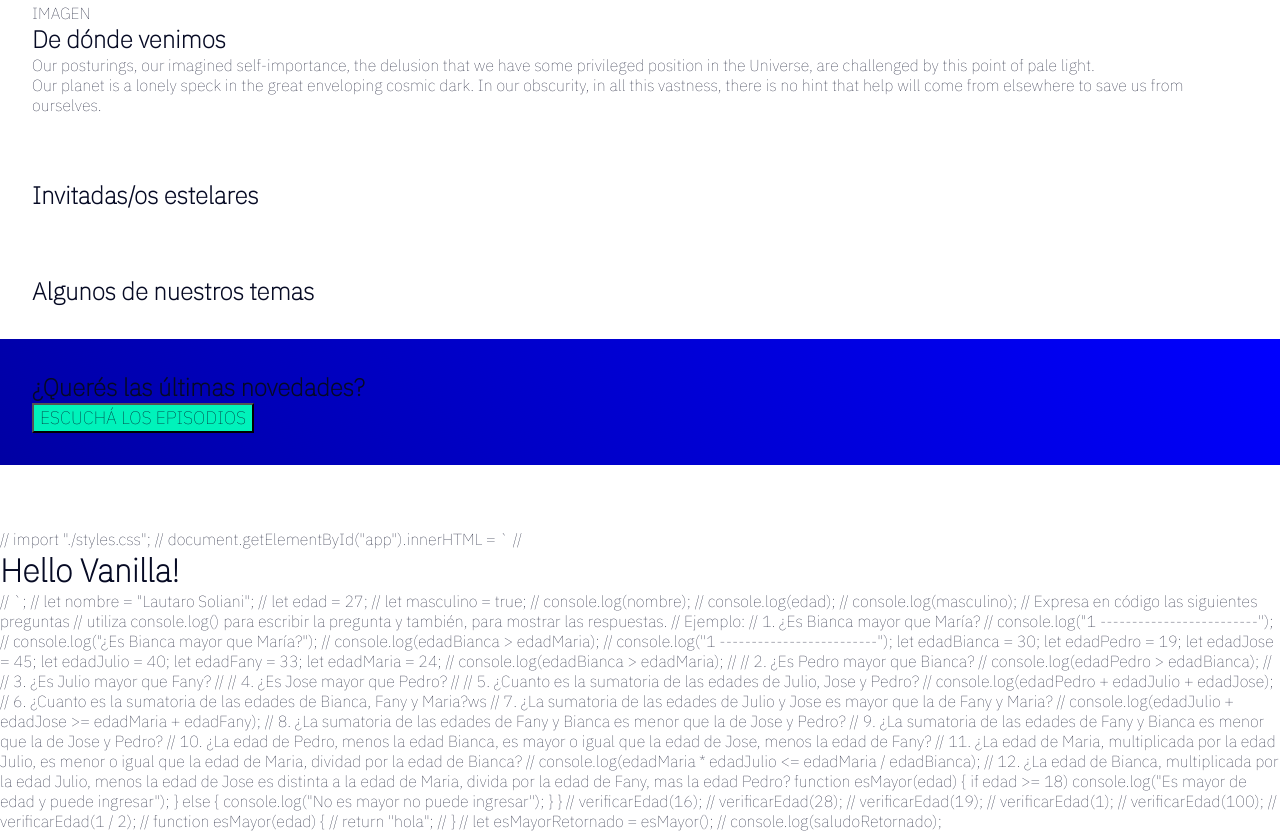
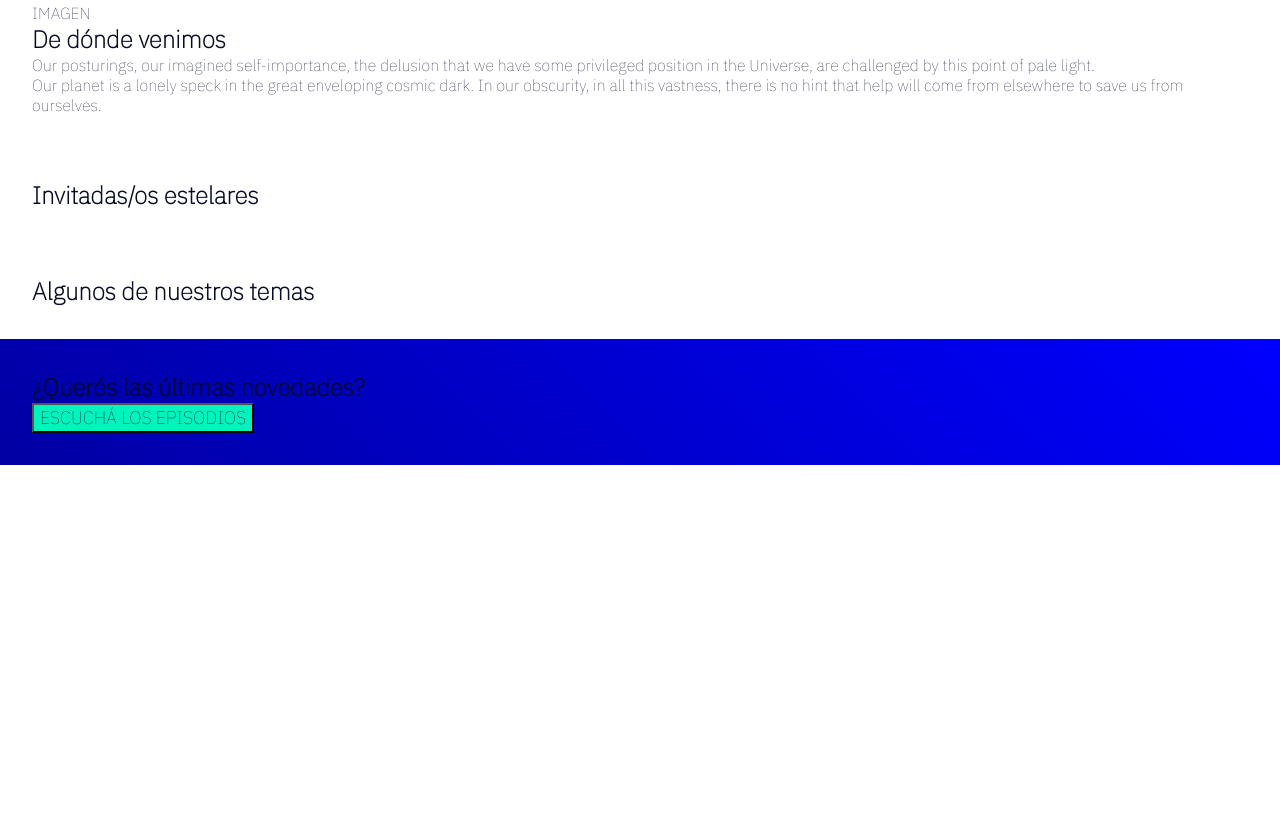
Before and after one commit to lautarosoliani/Repo, a plain HTML site: page TP1 Acamica/TP1 ACAMICA/html/index.html in a window 1280 px wide. Shown: the part 411-1242 px from the top of the page. After the commit the page ends 940 px from the top, so only its background shows below. Drawn offline with Linux system fonts and the light colour scheme.

Commit message:
Changes TP1

```diff
--- a/TP1 Acamica/TP1 ACAMICA/html/index.html
+++ b/TP1 Acamica/TP1 ACAMICA/html/index.html
@@ -114,35 +114,3 @@
     </section>
   </body>
 </html>
-
-// import "./styles.css"; // document.getElementById("app").innerHTML = ` //
-<h1>Hello Vanilla!</h1>
-// `; // let nombre = "Lautaro Soliani"; // let edad = 27; // let masculino =
-true; // console.log(nombre); // console.log(edad); // console.log(masculino);
-// Expresa en código las siguientes preguntas // utiliza console.log() para
-escribir la pregunta y también, para mostrar las respuestas. // Ejemplo: // 1.
-¿Es Bianca mayor que María? // console.log("1 -------------------------"); //
-console.log("¿Es Bianca mayor que María?"); // console.log(edadBianca >
-edadMaria); // console.log("1 -------------------------"); let edadBianca = 30;
-let edadPedro = 19; let edadJose = 45; let edadJulio = 40; let edadFany = 33;
-let edadMaria = 24; // console.log(edadBianca > edadMaria); // // 2. ¿Es Pedro
-mayor que Bianca? // console.log(edadPedro > edadBianca); // // 3. ¿Es Julio
-mayor que Fany? // // 4. ¿Es Jose mayor que Pedro? // // 5. ¿Cuanto es la
-sumatoria de las edades de Julio, Jose y Pedro? // console.log(edadPedro +
-edadJulio + edadJose); // 6. ¿Cuanto es la sumatoria de las edades de Bianca,
-Fany y Maria?ws // 7. ¿La sumatoria de las edades de Julio y Jose es mayor que
-la de Fany y Maria? // console.log(edadJulio + edadJose >= edadMaria +
-edadFany); // 8. ¿La sumatoria de las edades de Fany y Bianca es menor que la de
-Jose y Pedro? // 9. ¿La sumatoria de las edades de Fany y Bianca es menor que la
-de Jose y Pedro? // 10. ¿La edad de Pedro, menos la edad Bianca, es mayor o
-igual que la edad de Jose, menos la edad de Fany? // 11. ¿La edad de Maria,
-multiplicada por la edad Julio, es menor o igual que la edad de Maria, dividad
-por la edad de Bianca? // console.log(edadMaria * edadJulio <= edadMaria /
-edadBianca); // 12. ¿La edad de Bianca, multiplicada por la edad Julio, menos la
-edad de Jose es distinta a la edad de Maria, divida por la edad de Fany, mas la
-edad Pedro? function esMayor(edad) { if edad >= 18) console.log("Es mayor de
-edad y puede ingresar"); } else { console.log("No es mayor no puede ingresar");
-} } // verificarEdad(16); // verificarEdad(28); // verificarEdad(19); //
-verificarEdad(1); // verificarEdad(100); // verificarEdad(1 / 2); // function
-esMayor(edad) { // return "hola"; // } // let esMayorRetornado = esMayor(); //
-console.log(saludoRetornado);
```
